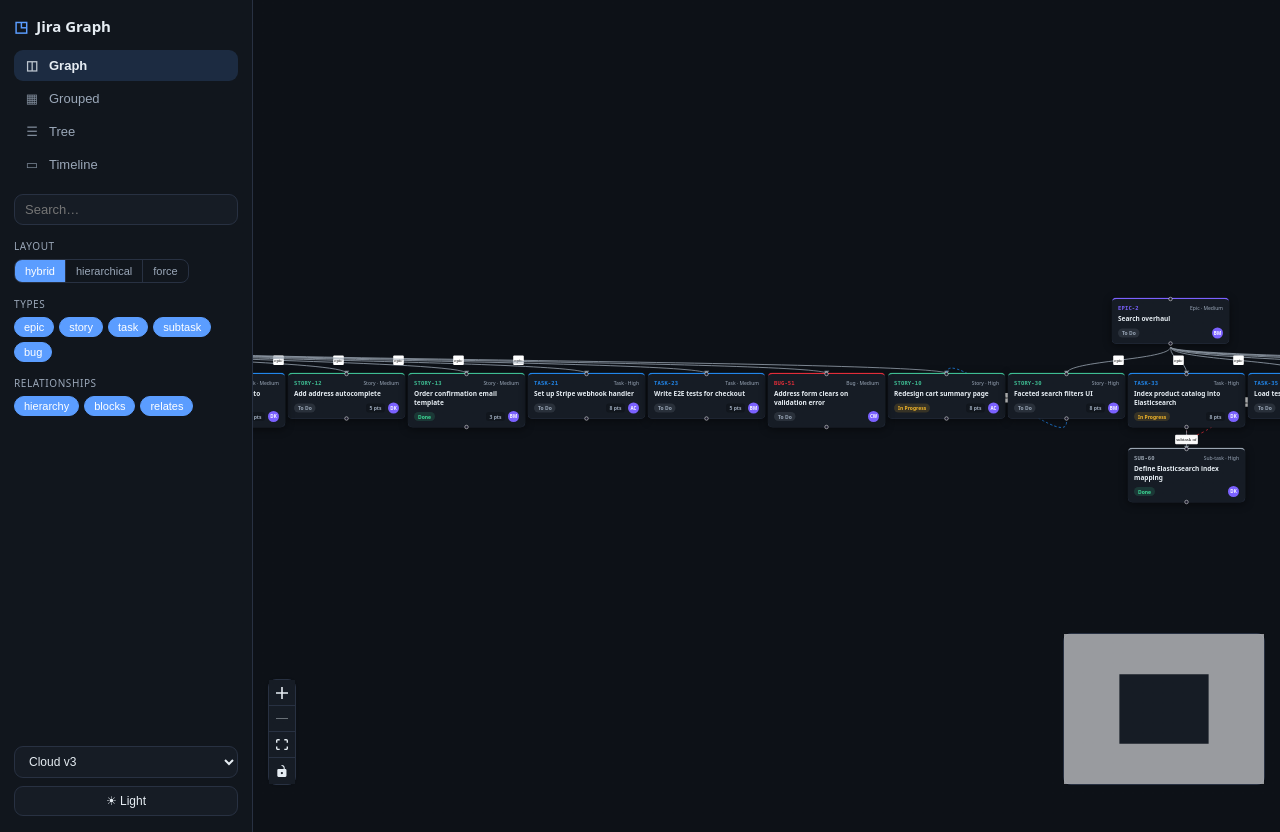
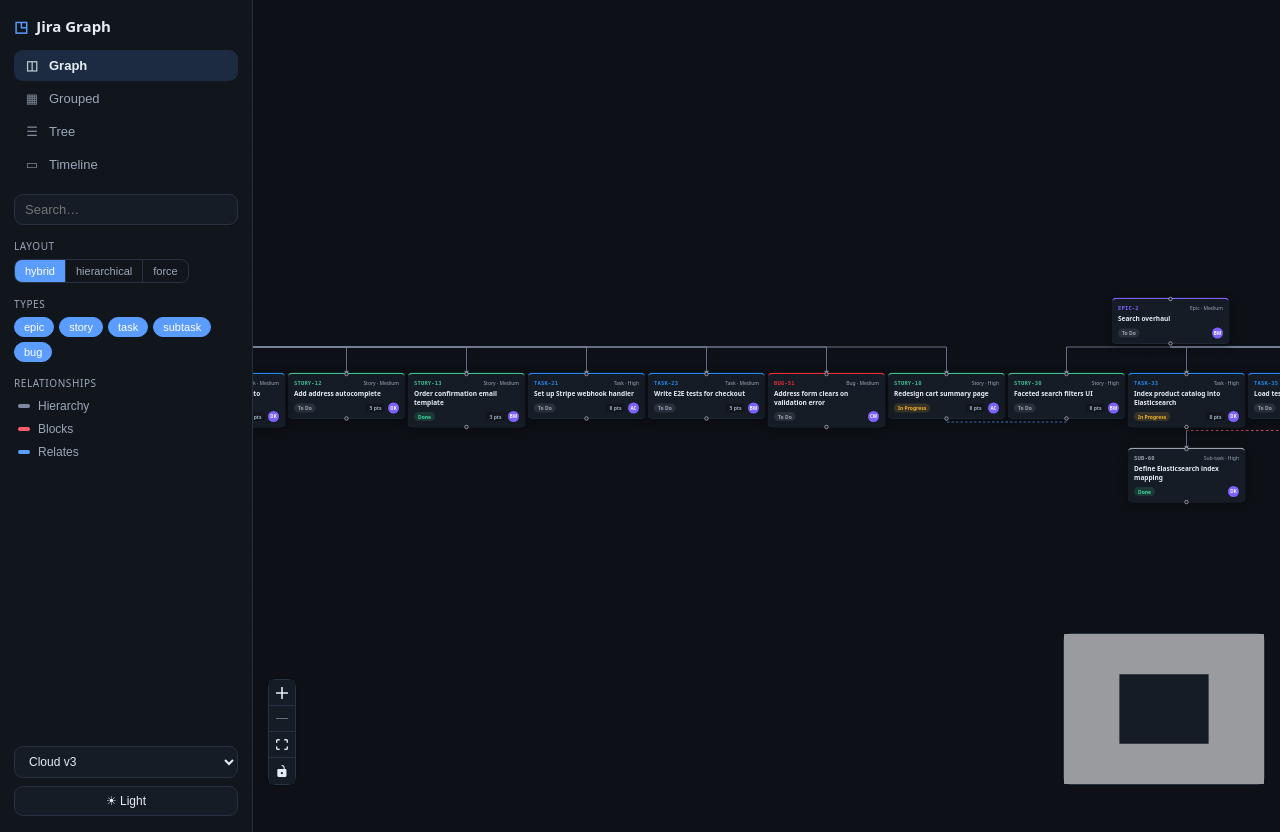
Before and after one commit to thesammygit/jira-graph, a React (Vite) app: page / in a window 1280 px wide. Built offline with nearby package versions, Linux system fonts and the light colour scheme.

Commit message:
feat: routed orthogonal edges, relationship palette wiring, sidebar legend
Co-Authored-By: Claude Sonnet 4.6 <noreply@anthropic.com>

```diff
--- a/src/components/GraphCanvas.tsx
+++ b/src/components/GraphCanvas.tsx
@@ -1,7 +1,7 @@
 import { useEffect, useMemo } from 'react';
 import {
   ReactFlow, ReactFlowProvider, Background, Controls, MiniMap, useReactFlow,
-  type Node, type NodeTypes,
+  type Node, type NodeTypes, type EdgeTypes,
 } from '@xyflow/react';
 import '@xyflow/react/dist/style.css';
 import type { Graph } from '../core/model';
@@ -9,6 +9,8 @@ import type { GraphState } from '../state/graphReducer';
 import { layouts } from '../graph/layouts';
 import { toFlowElements } from '../graph/flow-elements';
 import { TicketNode } from './TicketNode';
+import { RoutedEdge } from './RoutedEdge';
+import { RoutingContext } from './routing-context';
 
 // TicketNode has a typed `data` prop narrower than React Flow's `Record<string, unknown>`.
 // Cast via `unknown` so tsc accepts it in nodeTypes without weakening TicketNode's prop type.
@@ -32,11 +34,19 @@ function Canvas({ graph, state, onSelect }: CanvasProps) {
     return () => cancelAnimationFrame(id);
   }, [state.layout, graph, fitView]);
 
+  const edgeTypes = useMemo(() => ({ routed: RoutedEdge } as unknown as EdgeTypes), []);
+  const obstacles = useMemo(
+    () => nodes.map((n) => ({ id: n.id, rect: { x: n.position.x, y: n.position.y, width: 210, height: 96 } })),
+    [nodes],
+  );
+
   return (
+    <RoutingContext.Provider value={obstacles}>
       <ReactFlow
         nodes={nodes}
         edges={edges}
         nodeTypes={nodeTypes}
+        edgeTypes={edgeTypes}
         fitView
         onNodeClick={(_, n: Node) => onSelect(n.id)}
         proOptions={{ hideAttribution: true }}
@@ -46,6 +56,7 @@ function Canvas({ graph, state, onSelect }: CanvasProps) {
         <Controls />
         <MiniMap pannable zoomable style={{ background: 'var(--surface)' }} />
       </ReactFlow>
+    </RoutingContext.Provider>
   );
 }
 
--- a/src/components/GroupedCanvas.tsx
+++ b/src/components/GroupedCanvas.tsx
@@ -1,5 +1,5 @@
 import { useMemo } from 'react';
-import { ReactFlow, ReactFlowProvider, Background, Controls, MiniMap, useReactFlow, type Node, type NodeTypes } from '@xyflow/react';
+import { ReactFlow, ReactFlowProvider, Background, Controls, MiniMap, useReactFlow, type Node, type NodeTypes, type EdgeTypes } from '@xyflow/react';
 import '@xyflow/react/dist/style.css';
 import { useEffect } from 'react';
 import type { Dispatch } from 'react';
@@ -10,6 +10,8 @@ import { layoutGrouped } from '../graph/layouts/grouped';
 import { toGroupedElements } from '../graph/grouped-elements';
 import { TicketNode } from './TicketNode';
 import { ContainerNode } from './ContainerNode';
+import { RoutedEdge } from './RoutedEdge';
+import { RoutingContext } from './routing-context';
 
 function Canvas({ graph, state, dispatch, onSelect }: { graph: Graph; state: GraphState; dispatch: Dispatch<Action>; onSelect: (k: string) => void }) {
   const { nodes, edges } = useMemo(() => {
@@ -22,17 +24,34 @@ function Canvas({ graph, state, dispatch, onSelect }: { graph: Graph; state: Gra
   }, [graph, state.groupDepth, state.collapsed, state.hiddenTypes, state.hiddenStatuses, state.hiddenRelations, state.selectedKey, state.search, dispatch]);
 
   const nodeTypes = useMemo(() => ({ ticket: TicketNode, container: ContainerNode } as unknown as NodeTypes), []);
+  const edgeTypes = useMemo(() => ({ routed: RoutedEdge } as unknown as EdgeTypes), []);
   const { fitView } = useReactFlow();
   useEffect(() => { const id = requestAnimationFrame(() => fitView({ duration: 300, padding: 0.15 })); return () => cancelAnimationFrame(id); }, [graph, state.groupDepth, fitView]);
 
+  const obstacles = useMemo(() => {
+    const byId = new Map(nodes.map((n) => [n.id, n]));
+    const abs = (n: any): { x: number; y: number } =>
+      n.parentId && byId.get(n.parentId)
+        ? { x: byId.get(n.parentId)!.position.x + n.position.x, y: byId.get(n.parentId)!.position.y + n.position.y }
+        : n.position;
+    return nodes.map((n) => {
+      const p = abs(n);
+      const w = n.type === 'container' ? ((n.data as any).width ?? 200) : 168;
+      const h = n.type === 'container' ? ((n.data as any).height ?? 80) : 88;
+      return { id: n.id, rect: { x: p.x, y: p.y, width: w, height: h } };
+    });
+  }, [nodes]);
+
   return (
-    <ReactFlow nodes={nodes} edges={edges} nodeTypes={nodeTypes} fitView
+    <RoutingContext.Provider value={obstacles}>
+      <ReactFlow nodes={nodes} edges={edges} nodeTypes={nodeTypes} edgeTypes={edgeTypes} fitView
         onNodeClick={(_, n: Node) => n.type === 'ticket' && onSelect(n.id)} proOptions={{ hideAttribution: true }}
         style={{ background: 'var(--bg)' }}>
         <Background color="var(--bg-grid)" />
         <Controls />
         <MiniMap pannable zoomable style={{ background: 'var(--surface)' }} />
       </ReactFlow>
+    </RoutingContext.Provider>
   );
 }
 
--- a/src/components/Legend.tsx
+++ b/src/components/Legend.tsx
@@ -1,9 +1,18 @@
 import type { Dispatch } from 'react';
 import type { Action, GraphState } from '../state/graphReducer';
 import type { Graph } from '../core/model';
-const RELS = ['hierarchy', 'blocks', 'relates'];
-export function Legend({ state, dispatch }: { graph: Graph; state: GraphState; dispatch: Dispatch<Action> }) {
-  return (<div className="sb-chips">{RELS.map((r) => (
-    <button key={r} className={`sb-chip ${state.hiddenRelations.has(r) ? '' : 'on'}`} onClick={() => dispatch({ type: 'toggleRelation', relation: r })}>{r}</button>
-  ))}</div>);
+import { legendEntries } from '../graph/relation-colors';
+
+export function Legend({ graph, state, dispatch }: { graph: Graph; state: GraphState; dispatch: Dispatch<Action> }) {
+  const entries = legendEntries(graph);
+  return (
+    <div className="legend">
+      {entries.map((e) => (
+        <button key={e.key} className={`legend-row ${state.hiddenRelations.has(e.key) ? 'off' : ''}`}
+          onClick={() => dispatch({ type: 'toggleRelation', relation: e.key })} title="Toggle">
+          <span className="legend-swatch" style={{ background: e.colorVar }} />{e.label}
+        </button>
+      ))}
+    </div>
+  );
 }
--- /dev/null
+++ b/src/components/RoutedEdge.tsx
@@ -0,0 +1,19 @@
+import { BaseEdge, type EdgeProps } from '@xyflow/react';
+import { useMemo } from 'react';
+import { routeOrthogonal } from '../graph/routing';
+import { useObstacles } from './routing-context';
+
+export function RoutedEdge({ id, source, target, sourceX, sourceY, targetX, targetY, style, markerEnd, label }: EdgeProps) {
+  const obstacles = useObstacles();
+  const d = useMemo(() => {
+    const rects = obstacles.filter((o) => o.id !== source && o.id !== target).map((o) => o.rect);
+    const pts = routeOrthogonal({ x: sourceX, y: sourceY }, { x: targetX, y: targetY }, rects);
+    let path = `M ${pts[0].x},${pts[0].y}`;
+    for (let i = 1; i < pts.length; i++) {
+      path += ` L ${pts[i].x},${pts[i].y}`;
+    }
+    return path;
+  }, [obstacles, source, target, sourceX, sourceY, targetX, targetY]);
+
+  return <BaseEdge id={id} path={d} style={style} markerEnd={markerEnd} label={label as any} labelStyle={{ fontSize: 10 }} />;
+}
--- /dev/null
+++ b/src/components/routing-context.ts
@@ -0,0 +1,5 @@
+import { createContext, useContext } from 'react';
+import type { Rect } from '../graph/routing';
+export interface Obstacle { id: string; rect: Rect }
+export const RoutingContext = createContext<Obstacle[]>([]);
+export const useObstacles = () => useContext(RoutingContext);
--- a/src/components/sidebar.css
+++ b/src/components/sidebar.css
@@ -19,3 +19,8 @@
 .sb-chip.on { background: var(--accent); border-color: var(--accent); color: var(--accent-ink); }
 .sb-foot { margin-top: auto; display: flex; flex-direction: column; gap: 8px; }
 .sb-select, .sb-theme { background: var(--surface); border: 1px solid var(--border); border-radius: 9px; padding: 7px 10px; color: var(--ink); font-size: 12px; cursor: pointer; }
+.legend { display: flex; flex-direction: column; gap: 3px; }
+.legend-row { display: flex; align-items: center; gap: 8px; background: none; border: none; color: var(--ink-muted); font-size: 12px; padding: 3px 4px; border-radius: 6px; cursor: pointer; text-align: left; }
+.legend-row:hover { background: color-mix(in srgb, var(--accent) 10%, transparent); }
+.legend-row.off { opacity: .4; text-decoration: line-through; }
+.legend-swatch { width: 12px; height: 4px; border-radius: 2px; flex-shrink: 0; }
--- a/src/graph/flow-elements.ts
+++ b/src/graph/flow-elements.ts
@@ -2,13 +2,7 @@ import type { Edge, Node } from '@xyflow/react';
 import type { Graph } from '../core/model';
 import type { GraphState } from '../state/graphReducer';
 import type { Positions } from './layouts/types';
-
-const EDGE_COLOR: Record<string, string> = { hierarchy: '#9aa5b1', blocks: '#e12d39', relates: '#2186eb' };
-
-function edgeColor(relation: string, kind: string): string {
-  if (kind === 'hierarchy') return EDGE_COLOR.hierarchy;
-  return EDGE_COLOR[relation] ?? '#7b8794';
-}
+import { relationStyle } from './relation-colors';
 
 export function toFlowElements(graph: Graph, positions: Positions, state: GraphState): { nodes: Node[]; edges: Edge[] } {
   const visible = new Set<string>();
@@ -28,12 +22,13 @@ export function toFlowElements(graph: Graph, positions: Positions, state: GraphS
     const relKey = ge.kind === 'hierarchy' ? 'hierarchy' : ge.relation;
     if (state.hiddenRelations.has(relKey)) continue;
     if (!visible.has(ge.source) || !visible.has(ge.target)) continue;
-    const color = edgeColor(ge.relation, ge.kind);
+    const colorVar = relationStyle(relKey).colorVar;
     edges.push({
       id: ge.id, source: ge.source, target: ge.target, label: ge.label,
+      type: 'routed',
       animated: ge.relation === 'blocks',
-      style: { stroke: color, strokeWidth: 1.6, strokeDasharray: ge.directed ? undefined : '5 4' },
-      markerEnd: ge.directed ? ({ type: 'arrowclosed', color } as Edge['markerEnd']) : undefined,
+      style: { stroke: colorVar, strokeWidth: 1.6, strokeDasharray: ge.directed ? undefined : '5 4' },
+      markerEnd: ge.directed ? ({ type: 'arrowclosed', color: colorVar } as Edge['markerEnd']) : undefined,
     });
   }
   return { nodes, edges };
--- a/src/graph/grouped-elements.ts
+++ b/src/graph/grouped-elements.ts
@@ -3,8 +3,7 @@ import type { Graph } from '../core/model';
 import type { Grouping, GroupContainer } from './grouping';
 import type { GroupedLayout } from './layouts/grouped';
 import type { GraphState } from '../state/graphReducer';
-
-const EDGE_COLOR: Record<string, string> = { blocks: '#e12d39', relates: '#2186eb' };
+import { relationStyle } from './relation-colors';
 
 export function toGroupedElements(graph: Graph, grouping: Grouping, layout: GroupedLayout, state: GraphState): { nodes: Node[]; edges: Edge[] } {
   // Map each ticket to the container that owns it, and whether it is currently visible.
@@ -83,11 +82,11 @@ export function toGroupedElements(graph: Graph, grouping: Grouping, layout: Grou
     if (!s || !t || s === t) continue;
     const id = `${s}->${t}:${relKey}`;
     if (seen.has(id)) continue; seen.add(id);
-    const color = EDGE_COLOR[ge.relation] ?? '#7b8794';
+    const colorVar = relationStyle(ge.relation).colorVar;
     edges.push({
-      id, source: s, target: t, label: ge.label, type: 'smoothstep',
-      style: { stroke: color, strokeWidth: 1.6, strokeDasharray: ge.directed ? undefined : '5 4' },
-      markerEnd: ge.directed ? ({ type: 'arrowclosed', color } as Edge['markerEnd']) : undefined,
+      id, source: s, target: t, label: ge.label, type: 'routed',
+      style: { stroke: colorVar, strokeWidth: 1.6, strokeDasharray: ge.directed ? undefined : '5 4' },
+      markerEnd: ge.directed ? ({ type: 'arrowclosed', color: colorVar } as Edge['markerEnd']) : undefined,
     });
   }
   // React Flow requires every parent node to appear before its children in the array
```
Lines whose indentation alone changed are shown as unchanged.
